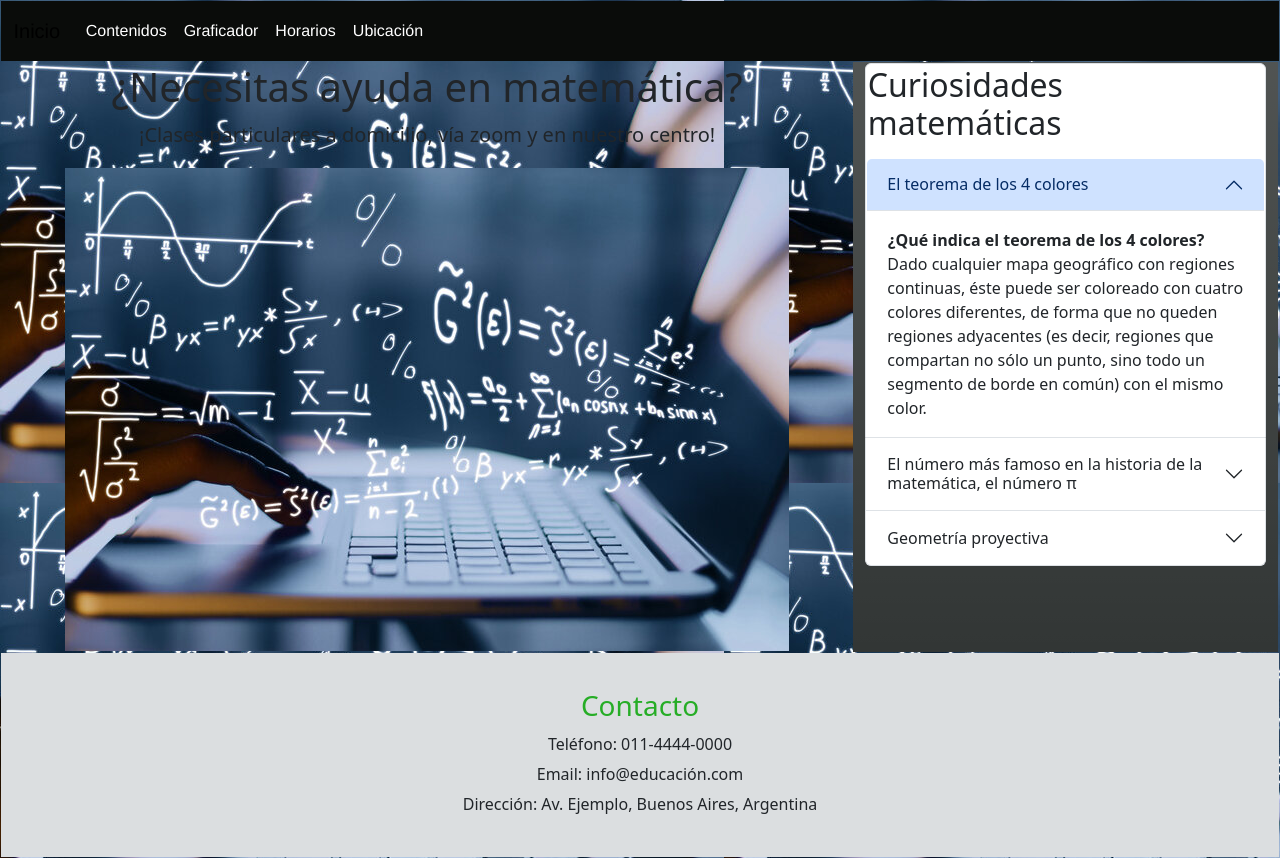
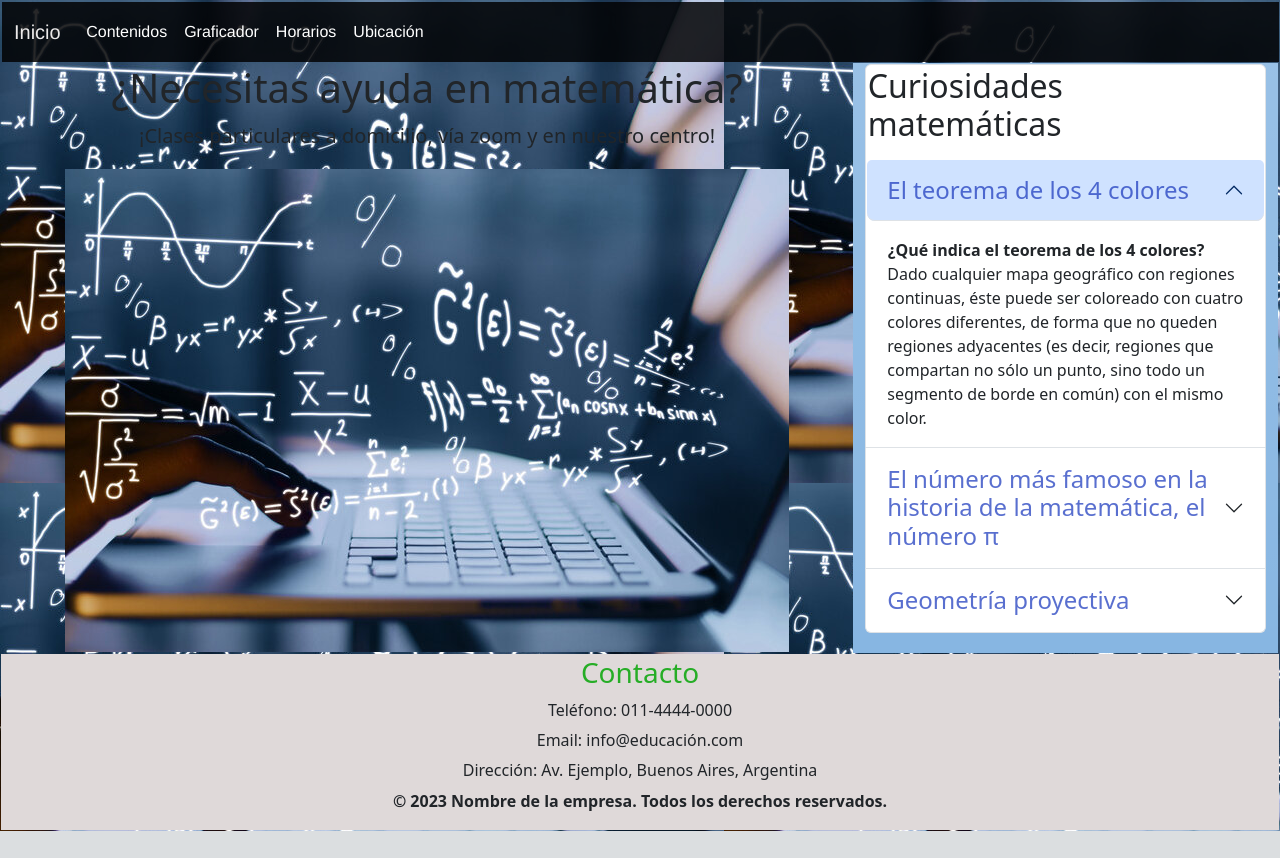
Before and after one commit to Dani-Luna/PF-Luna, a plain HTML site: page index.html in a window 1280 px wide. After the commit the page ends 831 px from the top, so only its background shows below. Drawn offline with nearby package versions, Linux system fonts and the light colour scheme; files whose address does not match are found by name.

Commit message:
Hago cambios en la barra de navegación y en el footer. Cambio colores y estilos en el index. Trabajo con bootstrap

```diff
--- a/css/style.css
+++ b/css/style.css
@@ -13,8 +13,9 @@ nav.navbar ul.nav li {
 /* PIE DE PÁGINA CONTACTO */
 
 .footer {
-  background-color: rgb(219, 222, 224);
-  padding: 35px;
+  background-color: rgb(223, 217, 217);
+  margin:0;
+  padding: 0.5px;
   text-align: center;
 }
 
@@ -42,7 +43,7 @@ nav.navbar ul.nav li {
 .social {
     position: fixed; /* Hacemos que la posición en pantalla sea fija para que siempre se muestre en pantalla*/
     right: 25px; /* Establecemos la barra en la derecha */
-    top: 200px; /* Bajamos la barra 200px de arriba a abajo */
+    top: 300px; /* Bajamos la barra 200px de arriba a abajo */
     z-index: 2000; /* Utilizamos la propiedad z-index para que no se superponga algún otro elemento*/
 }
 
@@ -167,31 +168,14 @@ form {
     padding: 0.5px;
     box-sizing: border-box;
 }
-/* BOOSTRAP */
-/* .btn-primary {
-    --bs-btn-color: #fff;
-    --bs-btn-bg: #35dc59;
-    --bs-btn-border-color: #0d6efd;
-    --bs-btn-hover-color: #fff;
-    --bs-btn-hover-bg: #0b5ed7 !important;
-    --bs-btn-hover-border-color: #0a58ca !important;
-    --bs-btn-focus-shadow-rgb: 49,132,253;
-    --bs-btn-active-color: #fff;
-    --bs-btn-active-bg: #0a58ca;
-    --bs-btn-active-border-color: #0a53be;
-    --bs-btn-active-shadow: inset 0 3px 5px rgba(0, 0, 0, 0.125);
-    --bs-btn-disabled-color: #fff;
-    --bs-btn-disabled-bg: #0d6efd;
-    --bs-btn-disabled-border-color: #0d6efd;
-} */
 .navbar {
-  background-color: rgb(10, 12, 10) !important;
+  background-color: rgba(2, 2, 3, 0.849) !important;
   font-family: "Helvetica Neue", Helvetica, Arial, sans-serif !important;
 
   }
 .bg-danger {
     --bs-bg-opacity: 1;
-    background-color:rgb(50, 54, 53)!important;
+    background-color:rgb(135, 182, 226)!important;
 }
 .bg-success {
   --bs-bg-opacity: 1;
@@ -201,7 +185,7 @@ form {
   color: white!important;
 }
 .nav-link {
-  display: white !important;
+  display: rgb(255, 255, 255) !important;
   padding: var(--bs-nav-link-padding-y) var(--bs-nav-link-padding-x);
   font-size: var(--bs-nav-link-font-size);
   font-weight: var(--bs-nav-link-font-weight);
@@ -211,3 +195,33 @@ form {
   border: 0;
   transition: color .15s ease-in-out,background-color .15s ease-in-out,border-color .15s ease-in-out;
 }
+.accordion-button {
+  position: relative;
+  display: flex;
+  align-items: center;
+  width: 100%;
+  padding: var(--bs-accordion-btn-padding-y) var(--bs-accordion-btn-padding-x);
+  font-size: 1.5rem;
+  color:rgba(29, 58, 189, 0.733) !important;
+  text-align: left;
+  background-color: var(--bs-accordion-btn-bg);
+  border: 10px;
+  border-radius: 0.5rem;
+  overflow-anchor: none;
+  transition: var(--bs-accordion-transition);
+}
+/* .accordion-button:focus {
+  z-index: 3;
+  border-color:rgba(233, 15, 8, 0.712) !important;
+  outline: 40px !important;
+  box-shadow: var(--bs-accordion-btn-focus-box-shadow);
+} */
+.navbar-brand {
+  padding-top: var(--bs-navbar-brand-padding-y);
+  padding-bottom: var(--bs-navbar-brand-padding-y);
+  margin-right: var(--bs-navbar-brand-margin-end);
+  font-size: var(--bs-navbar-brand-font-size);
+  color:rgb(236, 234, 234) !important;
+  text-decoration: none;
+  white-space: nowrap;
+}
--- a/index.html
+++ b/index.html
@@ -7,17 +7,20 @@
     <link href="https://cdn.jsdelivr.net/npm/bootstrap@5.3.0/dist/css/bootstrap.min.css"
     rel="stylesheet" integrity="sha384-9ndCyUaIbzAi2FUVXJi0CjmCapSmO7SnpJef0486qhLnuZ2cdeRhO02iuK6FUUVM"
     crossorigin="anonymous">
+    <link rel="stylesheet" href="estilos.css">
+    <link rel="stylesheet" href="../fonts.css">
     <link rel="stylesheet" href="./css/style.css">
     <title>Mi proyecto</title>
 </head>
 <body>
   <!-- COMIENZO NAV -->
-  <nav class="navbar navbar-expand-lg bg-body-tertiary">
-    <div class="container-fluid">
-      <a class="navbar-brand" href=".//index.html">Inicio</a>
-      <button class="navbar-toggler" type="button" data-bs-toggle="collapse" data-bs-target="#navbarSupportedContent" aria-controls="navbarSupportedContent" aria-expanded="false" aria-label="Toggle navigation">
-        <span class="navbar-toggler-icon"></span>
-      </button>
+  <header>
+    <nav class="navbar navbar-expand-lg bg-body-tertiary">
+      <div class="container-fluid">
+        <a class="navbar-brand" href="./index.html">Inicio</a>
+        <button class="navbar-toggler" type="button" data-bs-toggle="collapse" data-bs-target="#navbarSupportedContent" aria-controls="navbarSupportedContent" aria-expanded="false" aria-label="Toggle navigation">
+          <span class="navbar-toggler-icon"></span>
+        </button>
       <div class="collapse navbar-collapse" id="navbarSupportedContent">
         <ul class="navbar-nav me-auto mb-2 mb-lg-0">
           <li class="nav-item">
@@ -35,6 +38,7 @@
       </div>
     </div>
   </nav>
+</header>
   <!-- FIN DE NAV -->
     <main class="container-fluid">
         <div class="row h-100">
@@ -52,7 +56,7 @@
                 <div class="accordion" id="accordionExample">
                     <div class="accordion-item">
                       <h2 class="accordion-header">
-                        <p class="fst-normal">Curiosidades matemáticas</p>
+                        <p>Curiosidades matemáticas</p>
                         <button class="accordion-button" type="button" data-bs-toggle="collapse" data-bs-target="#collapseOne" aria-expanded="true" aria-controls="collapseOne">
                           El teorema de los 4 colores
                         </button>
@@ -108,6 +112,7 @@
              <p>Email: info@educación.com</p>
              <p>Dirección: Av. Ejemplo, Buenos Aires, Argentina</p>
         </div>
+      <p class="fw-bold">&copy; 2023 Nombre de la empresa. Todos los derechos reservados.</p>
     </footer>
     <script src="https://cdn.jsdelivr.net/npm/bootstrap@5.3.0/dist/js/bootstrap.bundle.min.js"
     integrity="sha384-geWF76RCwLtnZ8qwWowPQNguL3RmwHVBC9FhGdlKrxdiJJigb/j/68SIy3Te4Bkz"
```
Also changed, not shown: pages/Contenidos.html (+1 -1 lines), pages/Ubicacion.html (+1 -1 lines).
